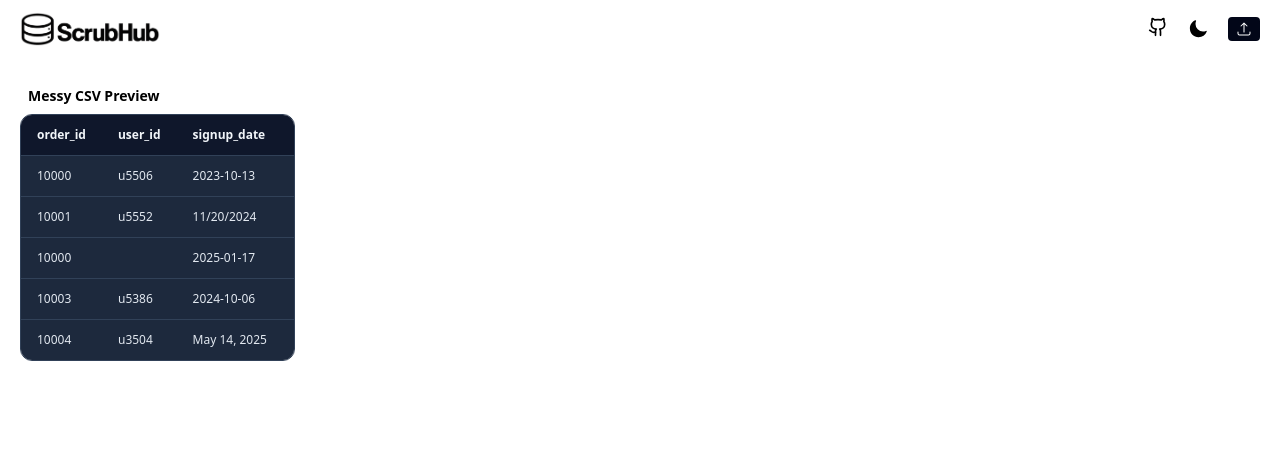
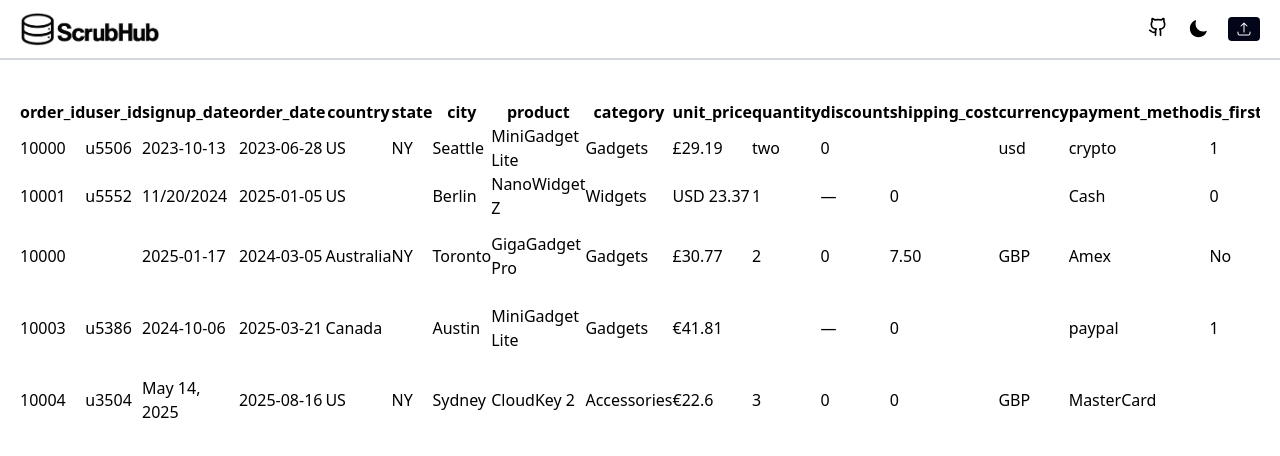
Before and after one commit to BrandonCarp/data_clean, a Next.js app in the folder frontend/: page / in a window 1280 px wide. Shown: the top 456 px of the page. Built offline with nearby package versions, Linux system fonts and the light colour scheme.

Commit message:
Reusable Table Card + removed styling

```diff
--- a/frontend/app/page.tsx
+++ b/frontend/app/page.tsx
@@ -6,6 +6,7 @@ export default function Home() {
   return (
     <div className="">
       <Navbar />
+
       <Preview />
     </div>
   );
--- a/frontend/components/Navbar.tsx
+++ b/frontend/components/Navbar.tsx
@@ -7,7 +7,7 @@ import UploadButton from "./UploadButton";
 
 export default function Navbar() {
   return (
-    <nav className="flex justify-between items-center mx-5 mt-3 ">
+    <nav className="flex justify-between items-center px-5 py-3 border-b-2 border-gray-300">
       <Image
         className="invert dark:invert-0 h-auto w-35"
         loading="eager"
--- a/frontend/components/PreviewSection.tsx
+++ b/frontend/components/PreviewSection.tsx
@@ -1,8 +1,12 @@
 "use client";
 import { useEffect, useState } from "react";
 import Papa from "papaparse";
+import { Row } from "@/lib/types/typeHelpers";
+import TableCard from "./TableCard";
 
-type Row = Record<string, string | number | null>;
+// async load func fetch csv , await res.text return text
+// useState rows, headers, loading
+// in useEffect call load csv, Papa.parse<Row>(text, { header: skipEmptyLines}) result data +  set rows/headers
 
 async function loadCsv() {
   const res = await fetch("/data/raw_orders.csv");
@@ -38,38 +42,7 @@ export default function CsvPreview() {
 
   return (
     <section className="mt-10 flex flex-col gap-2 px-5">
-      <h2 className="ml-2 text-sm font-semibold ">Messy CSV Preview</h2>
-
-      <div className="overflow-x-auto w-[275px] rounded-xl border border-slate-700 bg-slate-900 text-xs">
-        <table className="overflow-hidden  ">
-          <thead>
-            <tr className="bg-slate-900">
-              {headers.map((h) => (
-                <th
-                  key={h}
-                  className="px-4 py-3 text-left text-slate-100 border-b border-slate-700"
-                >
-                  {h}
-                </th>
-              ))}
-            </tr>
-          </thead>
-          <tbody className="text-slate-200 ">
-            {rows.slice(0, 5).map((row, i) => (
-              <tr
-                key={i}
-                className="bg-slate-800 border-b border-slate-700 last:border-b-0 hover:bg-slate-800/80"
-              >
-                {headers.map((h) => (
-                  <td key={h} className="px-4 py-3 whitespace-nowrap">
-                    {String(row[h] ?? "")}
-                  </td>
-                ))}
-              </tr>
-            ))}
-          </tbody>
-        </table>
-      </div>
+      <TableCard rows={rows} headers={headers} />
     </section>
   );
 }
--- /dev/null
+++ b/frontend/components/TableCard.tsx
@@ -0,0 +1,33 @@
+import { Row } from "@/lib/types/typeHelpers";
+
+type CsvTableProps = {
+  rows: Row[];
+  headers: string[];
+};
+
+export default function TableCard({ rows, headers }: CsvTableProps) {
+  return (
+    <div className="overflow-x-auto">
+      <table>
+        <thead>
+          <tr>
+            {headers.map((h) => (
+              <th className="" key={h}>
+                {h}
+              </th>
+            ))}
+          </tr>
+        </thead>
+        <tbody>
+          {rows.slice(0, 5).map((row, i) => (
+            <tr className="" key={i}>
+              {headers.map((h) => (
+                <td key={h}>{String(row[h] ?? "")}</td>
+              ))}
+            </tr>
+          ))}
+        </tbody>
+      </table>
+    </div>
+  );
+}
--- /dev/null
+++ b/frontend/lib/types/typeHelpers.ts
@@ -0,0 +1 @@
+export type Row = Record<string, string | number | null>;
```
Also changed, not shown: frontend/notes.txt.
